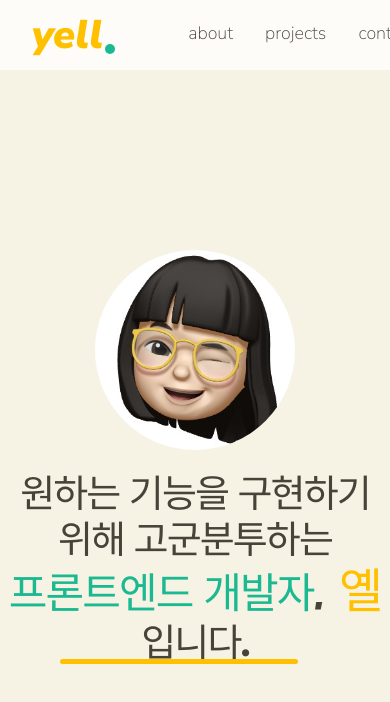
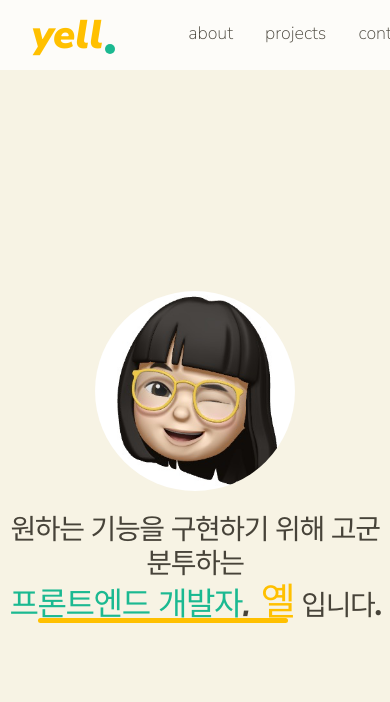
Before and after one commit to from-june/yelldev-portfolio, a React (Create React App) app: page /about in a window 390 px wide. Shown: the top 702 px of the page. Built offline with nearby package versions, Linux system fonts and the light colour scheme; what images would draw is missing.

Commit message:
📱 Implement responsive desigin partially

```diff
--- a/src/routes/About.tsx
+++ b/src/routes/About.tsx
@@ -10,11 +10,28 @@ const AboutContainer = styled.div`
   flex-wrap: wrap;
   justify-content: center;
   align-items: flex-start;
+
+  @media only screen and (max-width: ${props =>
+      props.theme.media.breakPoint1115}px) {
+    flex-direction: column;
+    align-items: center;
+    padding: 64px;
+  }
+
+  @media only screen and (max-width: ${props =>
+      props.theme.media.breakPoint650}px) {
+    padding: 32px;
+  }
 `;
 
 const ImgContainer = styled.div`
   position: relative;
   margin-right: 96px;
+
+  @media only screen and (max-width: ${props =>
+      props.theme.media.breakPoint1115}px) {
+    margin-right: 0;
+  }
 `;
 
 interface IYellImg {
--- a/src/routes/Home.tsx
+++ b/src/routes/Home.tsx
@@ -2,7 +2,7 @@ import yellAvatar from 'images/yell.png';
 import styled, { keyframes } from 'styled-components';
 
 const Container = styled.div`
-  width: 100vw;
+  width: 100%;
   height: calc(100vh - 70px);
   display: flex;
   flex-direction: column;
@@ -62,6 +62,24 @@ const Description = styled.p`
     border-radius: 3px;
     animation: ${underline} 3s cubic-bezier(0.175, 0.885, 0.32, 1.275);
   }
+
+  @media only screen and (max-width: ${props =>
+      props.theme.media.breakPoint650}px) {
+    font-size: 2.8rem;
+
+    span:nth-child(2) {
+      font-size: 3.2rem;
+    }
+
+    span:last-child {
+      font-size: 3.8rem;
+    }
+
+    ::after {
+      width: 64%;
+      margin-left: 38px;
+    }
+  }
 `;
 
 const Home = () => (
--- a/src/styles/styled.d.ts
+++ b/src/styles/styled.d.ts
@@ -15,5 +15,10 @@ declare module 'styled-components' {
       boldFont: string;
       enFont: string;
     };
+
+    media: {
+      breakPoint650: number;
+      breakPoint1115: number;
+    };
   }
 }
--- a/src/styles/theme.ts
+++ b/src/styles/theme.ts
@@ -1,4 +1,5 @@
 import { DefaultTheme } from 'styled-components';
+import media from 'styles/media';
 
 export const theme: DefaultTheme = {
   color: {
@@ -13,5 +14,10 @@ export const theme: DefaultTheme = {
     nomalFont: `'Noto Sans KR', sans-serif;`,
     boldFont: `'Black Han Sans', sans-serif;`,
     enFont: `'Nunito Sans', sans-serif;`
+  },
+
+  media: {
+    breakPoint650: 650,
+    breakPoint1115: 1115
   }
 };
```
